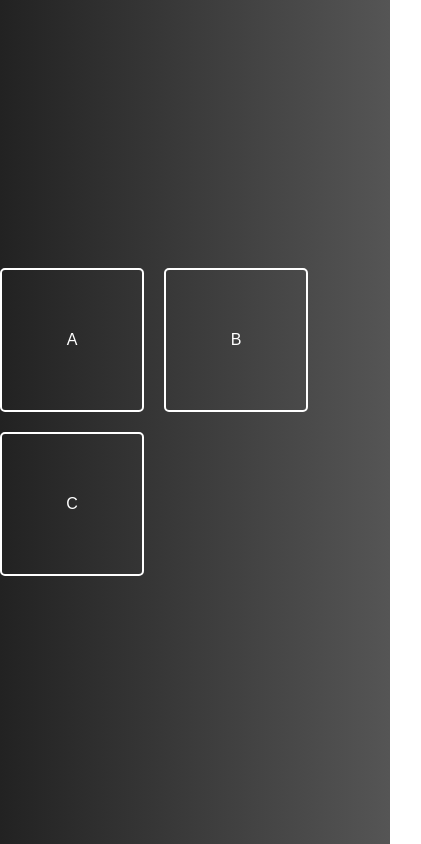
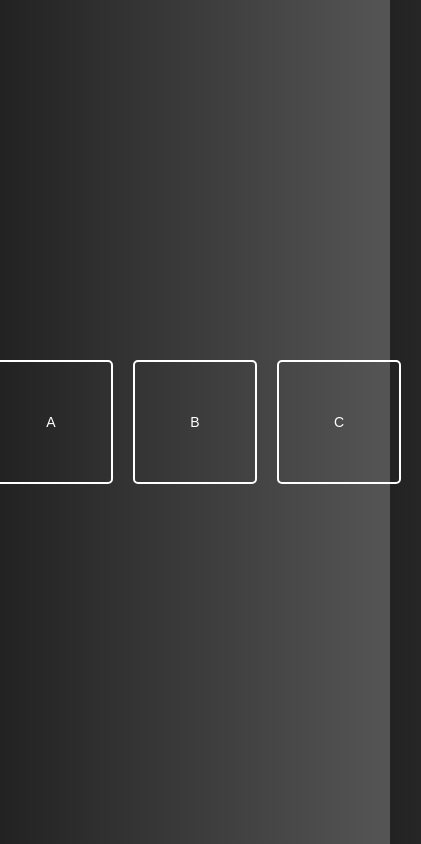
Before and after one commit to baibhavmandal/JavaScript30, a plain HTML site: page Digital-JavaScipt-Drum-Kit/index.html in a window 390 px wide. Shown: the whole page, 421 px wide, since content can reach past the window. Drawn offline with Linux system fonts and the light colour scheme.

Commit message:
Optimizing for Mobile Devices

```diff
--- a/Digital-JavaScipt-Drum-Kit/script.js
+++ b/Digital-JavaScipt-Drum-Kit/script.js
@@ -8,6 +8,14 @@ window.addEventListener("keydown", function (event) {
 
 keys.forEach((key) => {
   key.addEventListener("click", function () {
+    const keyAttribute = this.getAttribute("data-key");
+    playSound(keyAttribute);
+  });
+});
+
+keys.forEach((key) => {
+  key.addEventListener("touchstart", function (e) {
+    e.preventDefault();
     const keyAttribute = this.getAttribute("data-key");
     playSound(keyAttribute);
   });
--- a/Digital-JavaScipt-Drum-Kit/style.css
+++ b/Digital-JavaScipt-Drum-Kit/style.css
@@ -42,3 +42,19 @@ body {
   outline: none;
   transform: sacle(0.95);
 }
+
+@media (max-width: 600px) {
+  .key {
+    width: 80px;
+    height: 80px;
+    font-size: 14px;
+  }
+
+  #drum-kit {
+    display: grid;
+    grid-template-columns: repeat(3, 1fr);
+    gap: 20px;
+    justify-content: center;
+    padding: 20px;
+  }
+}
```
